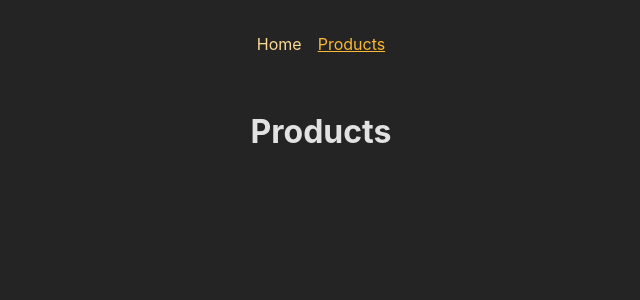
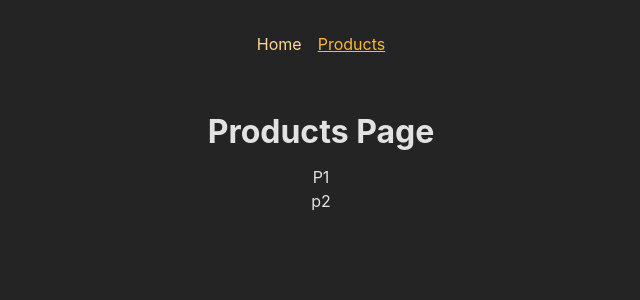
Before and after one commit to PraneethBunny123/react-router-basic, a React (Create React App) app: page /products in a window 1280 px wide. Shown: the top 300 px of the page, without its empty margins (319-959 px from the left). Built offline with nearby package versions, Linux system fonts and the light colour scheme.

Commit message:
Created a Product details page ot display th eproducts. using useParams hook to get the path that is typed. As of now just displaying the path when the path is entered. In App added the ProductDetails page as a children to the Root and dynamically giving the route using '/:id'

```diff
--- a/src/App.js
+++ b/src/App.js
@@ -3,6 +3,7 @@ import Homepage from "./pages/Homepage";
 import Products from "./pages/Products";
 import Root from "./pages/Root";
 import Errorpage from "./pages/Error";
+import ProductDetails from "./pages/ProductDetails";
 
 const router = createBrowserRouter([
   {
@@ -11,7 +12,8 @@ const router = createBrowserRouter([
     errorElement: <Errorpage />,
     children: [
       {path: '/', element: <Homepage />},
-      {path: '/products', element: <Products />}
+      {path: '/products', element: <Products />},
+      {path: '/products/:id', element: <ProductDetails />}
     ]
   }
 ])
--- /dev/null
+++ b/src/pages/ProductDetails.js
@@ -0,0 +1,12 @@
+import { useParams } from "react-router-dom"
+
+export default function ProductDetails() {
+    const params = useParams()
+
+    return (
+        <>
+            <h1>Product details</h1>
+            <p>{params.id}</p>
+        </>
+    )
+}
--- a/src/pages/Products.js
+++ b/src/pages/Products.js
@@ -1,3 +1,12 @@
 export default function Products() {
-    return  <h1>Products</h1>
+    return (
+        <>
+            <h1>Products Page</h1>
+            <ul>
+                <li>P1</li>
+                <l1>p2</l1>
+            </ul>
+
+        </>
+    )
 }
```
